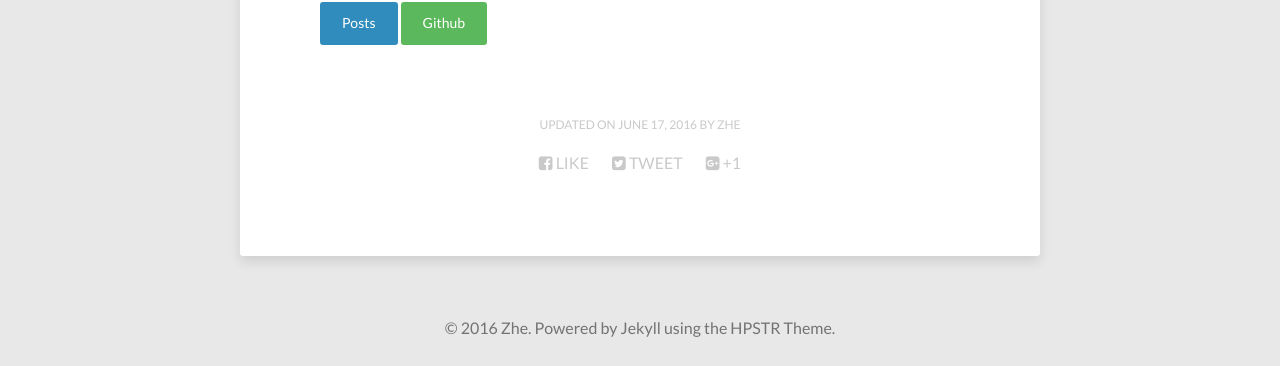
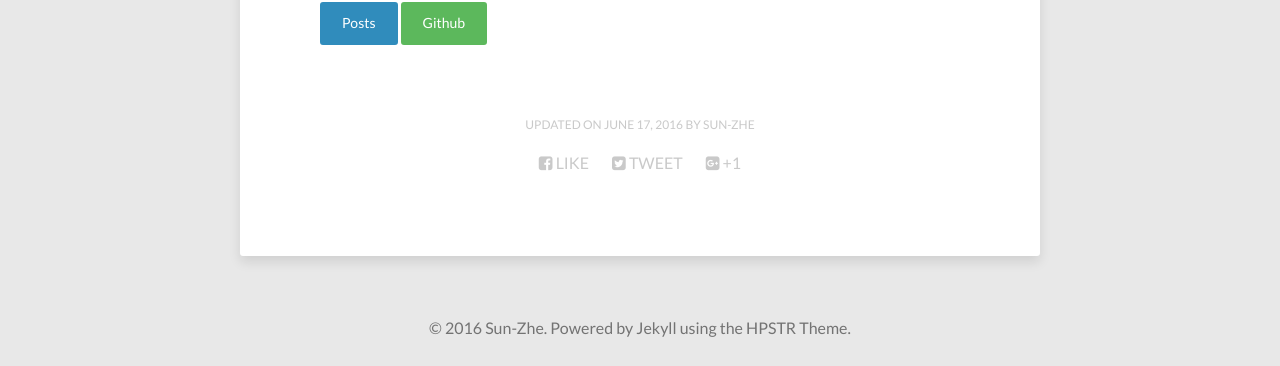
Before and after one commit to zhe-sun/zhe-sun.github.io, a Jekyll site: the page built from about/index.md, in a window 1280 px wide. Shown: the part 718-1084 px from the top of the page. Built offline with Jekyll 4.4.1, drawn with Linux system fonts in a browser that asks for light colours; nearby versions of some CDN libraries.

Commit message:
change _config.yml

```diff
--- a/_config.yml
+++ b/_config.yml
@@ -1,4 +1,4 @@
-title:    Ryan S. Blog
+title:            Ryan S. Blog
 description:      Whatever is worth doing is worth doing well.
 disqus_shortname: ryan-sun
 reading_time:     true
@@ -9,7 +9,7 @@ url: https://zhe-sun.github.io
 
 # Owner/author information
 owner:
-  name:           Zhe
+  name:           Sun-Zhe
   avatar:         sunzhe.png
   bio:            "Whatever is worth doing is worth doing well."
   email:          sunzhe.micro@gmail.com
```
